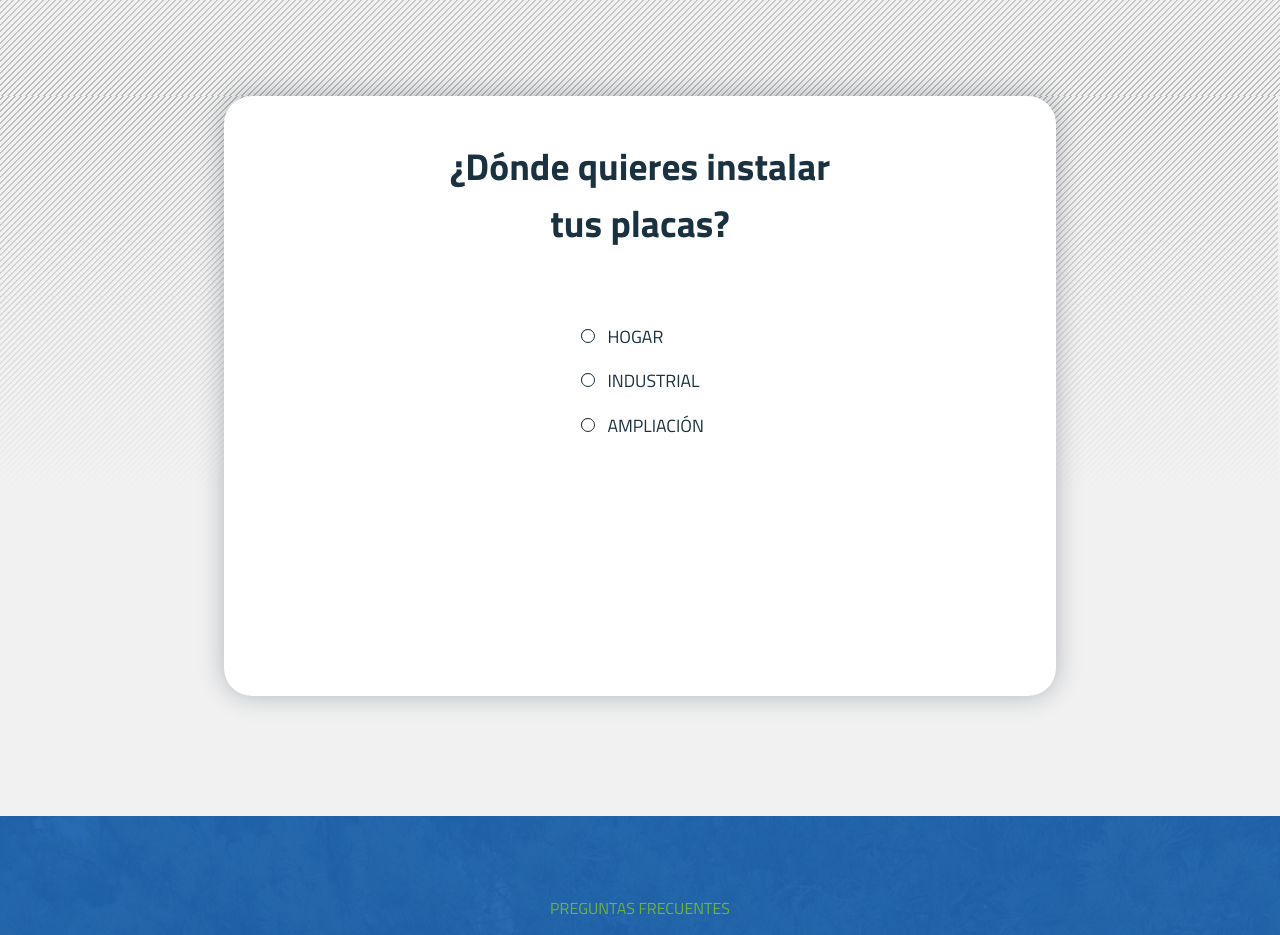
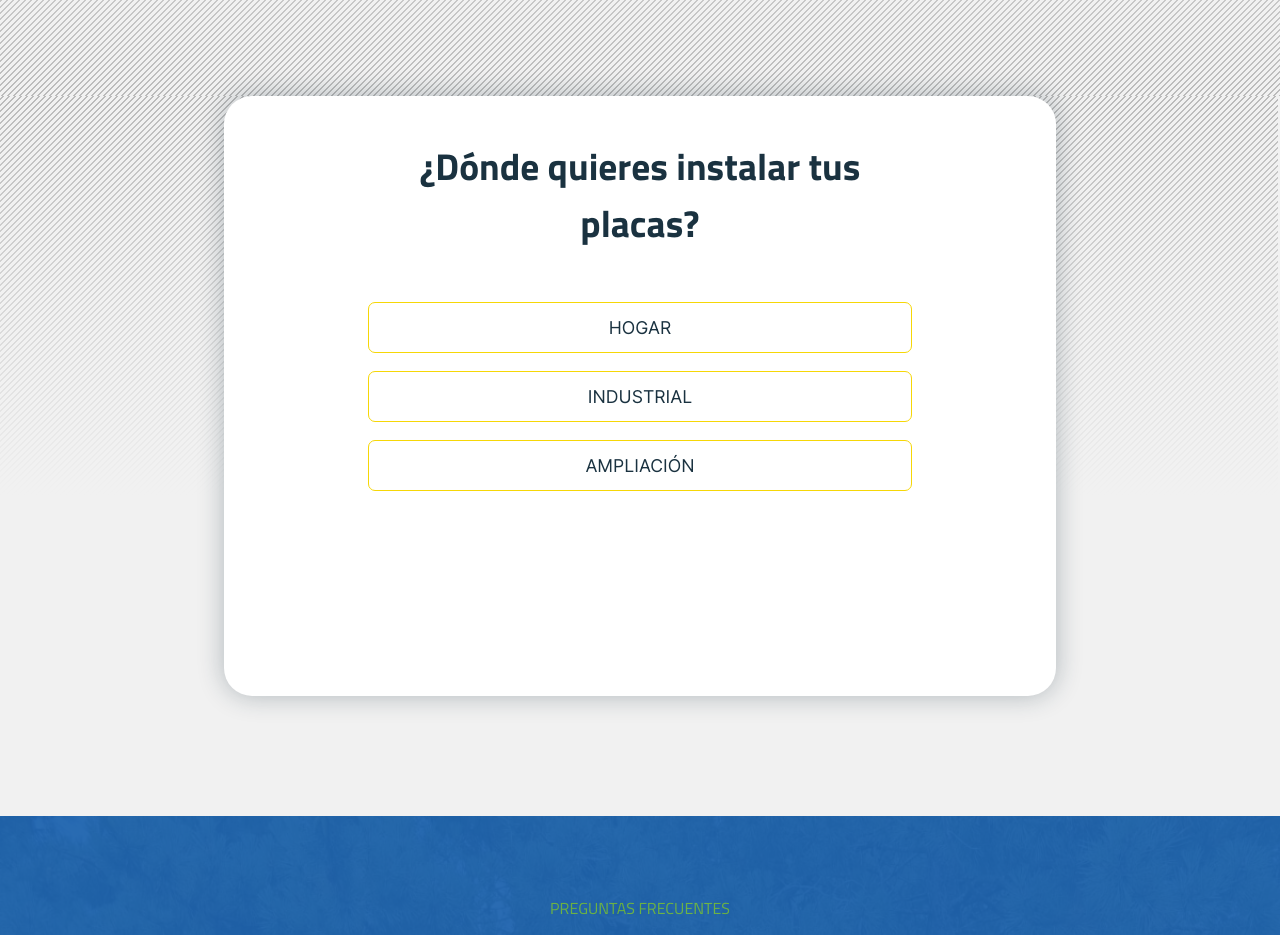
Before and after one commit to quimack/fpbsolar, an Angular app: page / in a window 1280 px wide. Shown: the part 1920-2855 px from the top of the page. Built offline with nearby package versions, Linux system fonts and the light colour scheme.

Commit message:
Modifica estetica del formulario a botones

```diff
--- a/src/app/sections/form/form.component.html
+++ b/src/app/sections/form/form.component.html
@@ -3,38 +3,67 @@
   <div class="bckgr2"></div>
 
   <div class="steps-wrapper">
-    <div *ngIf="step === 1" class="step" [@fadeInOut]="step === 1">
+    <div *ngIf="step === 1" class="step width-75" [@fadeInOut]="step === 1">
       <div class="title">¿Dónde quieres instalar tus placas?</div>
-      <div class="options">
-        <form action="" [formGroup]="installationForm">
+      <div class="options width-100">
+        <!-- <form action="" [formGroup]="installationForm"> -->
         <div class="option">
-            <input
+          <button
+            class="secondary-btn width-100"
+            [class.selected]="
+              installationForm.get('installationType')?.value === 1
+            "
+            (click)="setInstallationType(1)"
+          >
+            HOGAR
+          </button>
+
+          <!-- <input2369+6666666666666666666666666666
               formControlName="installationType"
               type="radio"
               [value]="1"
               id="home"
-            />
-            <label for="home">HOGAR</label>
+            /> -->
+          <!-- <label for="home">HOGAR</label> -->
         </div>
         <div class="option">
+          <button
+            class="secondary-btn width-100"
+            [class.selected]="
+              installationForm.get('installationType')?.value === 2
+            "
+            (click)="setInstallationType(2)"
+          >
+            INDUSTRIAL
+          </button>
+          <!--
             <input
               type="radio"
               formControlName="installationType"
               [value]="2"
               id="industrial"
             />
-            <label for="industrial">INDUSTRIAL</label>
+            <label for="industrial">INDUSTRIAL</label> -->
         </div>
         <div class="option">
-            <input
+          <button
+            class="secondary-btn width-100"
+            [class.selected]="
+              installationForm.get('installationType')?.value === 3
+            "
+            (click)="setInstallationType(3)"
+          >
+            AMPLIACIÓN
+          </button>
+
+          <!-- <input
               formControlName="installationType"
               type="radio"
               [value]="3"
               id="extension"
             />
-            <label for="extension">AMPLIACIÓN</label>
+            <label for="extension">AMPLIACIÓN</label> -->
         </div>
-        </form>
         <!--
         <div class="option width-30" (click)="setInstallationType(1)">
           <input *ngIf="installationType !== 1" type="radio" name="home" id="home">
@@ -53,48 +82,79 @@
         </div> -->
       </div>
     </div>
-    <div *ngIf="step === 2" class="step" [@fadeInOut]="step === 2">
+    <div *ngIf="step === 2" class="step width-75" [@fadeInOut]="step === 2">
       <!-- <div class="title">¿Dónde quieres autoconsumo?</div> -->
       <div class="title">¿Dónde quieres instalar tus placas?</div>
-      <div class="options">
-        <form action="" [formGroup]="installationForm">
+      <div class="options width-100">
+        <!-- <form action="" [formGroup]="installationForm"> -->
         <div class="option">
-            <input
+          <!-- <input
               formControlName="place"
               type="radio"
               [value]="1"
               id="house"
             />
             <label for="home">CASA</label>
+           -->
+          <button
+            class="secondary-btn width-100"
+            [class.selected]="installationForm.get('place')?.value === 1"
+            (click)="setPlace(1)"
+          >
+            CASA
+          </button>
         </div>
         <div class="option">
-            <input
+          <button
+            class="secondary-btn width-100"
+            [class.selected]="installationForm.get('place')?.value === 2"
+            (click)="setPlace(2)"
+          >
+            PISO
+          </button>
+
+          <!-- <input
               formControlName="place"
               type="radio"
               [value]="2"
               id="appartment"
             />
-            <label for="industrial">PISO</label>
+            <label for="industrial">PISO</label> -->
         </div>
         <div class="option">
-            <input
+          <!-- <input
               formControlName="place"
               type="radio"
               [value]="3"
               id="neighborhood"
             />
-            <label for="extension">COMUNIDAD DE VECINOS</label>
+            <label for="extension">COMUNIDAD DE VECINOS</label> -->
+          <button
+            class="secondary-btn width-100"
+            [class.selected]="installationForm.get('place')?.value === 3"
+            (click)="setPlace(3)"
+          >
+            COMUNIDAD DE VECINOS
+          </button>
         </div>
         <div class="option">
-            <input
+          <button
+            class="secondary-btn width-100"
+            [class.selected]="installationForm.get('place')?.value === 4"
+            (click)="setPlace(4)"
+          >
+            NEGOCIO O EMPRESA
+          </button>
+
+          <!-- <input
               formControlName="place"
               type="radio"
               [value]="4"
               id="business"
             />
-            <label for="extension">NEGOCIO O EMPRESA</label>
+            <label for="extension">NEGOCIO O EMPRESA</label> -->
         </div>
-        </form>
+        <!-- </form> -->
       </div>
 
       <!-- <div class="options">
@@ -117,47 +177,85 @@
       </div> -->
     </div>
 
-    <div *ngIf="step === 3" class="step" [@fadeInOut]="step === 3">
+    <div *ngIf="step === 3" class="step width-75" [@fadeInOut]="step === 3">
       <div class="title">¿Cuál es tu gasto mensual en electricidad?</div>
-      <div class="options">
-        <form action="" [formGroup]="installationForm">
+      <div class="options width-100">
+        <!-- <form action="" [formGroup]="installationForm"> -->
         <div class="option">
-            <input
+          <button
+            class="secondary-btn width-100"
+            [class.selected]="
+              installationForm.get('monthlyExpenditure')?.value === 1
+            "
+            (click)="setMonthlyExpenditure(1)"
+          >
+            Menos de 60€
+          </button>
+
+          <!-- <input
               formControlName="monthlyExpenditure"
               type="radio"
               [value]="1"
               id="60"
             />
-            <label for="home">Menos de 60€</label>
+            <label for="home">Menos de 60€</label> -->
         </div>
         <div class="option">
-            <input
+          <!-- <input
               formControlName="monthlyExpenditure"
               type="radio"
               [value]="2"
               id="60-140"
             />
-            <label for="industrial">De 60€ a 140€</label>
+            <label for="industrial">De 60€ a 140€</label> -->
+          <button
+            class="secondary-btn width-100"
+            [class.selected]="
+              installationForm.get('monthlyExpenditure')?.value === 2
+            "
+            (click)="setMonthlyExpenditure(2)"
+          >
+            De 60€ a 140€
+          </button>
         </div>
         <div class="option">
-            <input
+          <button
+            class="secondary-btn width-100"
+            [class.selected]="
+              installationForm.get('monthlyExpenditure')?.value === 3
+            "
+            (click)="setMonthlyExpenditure(3)"
+          >
+            Más de 140€
+          </button>
+
+          <!-- <input
               formControlName="monthlyExpenditure"
               type="radio"
               [value]="3"
               id="140"
             />
-            <label for="extension">Más de 140€</label>
+            <label for="extension">Más de 140€</label> -->
         </div>
         <div class="option">
-            <input
+          <!-- <input
               formControlName="monthlyExpenditure"
               type="radio"
               [value]="4"
               id="dontknow"
             />
-            <label for="extension">No lo sé</label>
+            <label for="extension">No lo sé</label> -->
+          <button
+            class="secondary-btn width-100"
+            [class.selected]="
+              installationForm.get('monthlyExpenditure')?.value === 4
+            "
+            (click)="setMonthlyExpenditure(4)"
+          >
+            No lo sé
+          </button>
         </div>
-        </form>
+        <!-- </form> -->
         <!-- <div class="option width-22" (click)="setMonthlyExpenditure(1)">
           <img src="../../../assets/icons/euro-50.png" alt="" />
           <span>Menos de 60€</span>
@@ -177,7 +275,7 @@
       </div>
     </div>
 
-    <div *ngIf="step === 4" class="step" [@fadeInOut]="step === 4">
+    <div *ngIf="step === 4" class="step width-75" [@fadeInOut]="step === 4">
       <div class="title">Tus datos:</div>
 
       <form
@@ -222,7 +320,15 @@
           </div>
         </div>
 
-        <button class="primary-btn" [class.disabled]="installationForm.invalid || personalDataForm.invalid" type="submit">Enviar</button>
+        <button
+          class="primary-btn"
+          [class.disabled]="
+            installationForm.invalid || personalDataForm.invalid
+          "
+          type="submit"
+        >
+          Enviar
+        </button>
       </form>
     </div>
 
--- a/src/app/sections/form/form.component.scss
+++ b/src/app/sections/form/form.component.scss
@@ -78,11 +78,10 @@
         font-family: "titillium-bold-web", sans-serif;
         font-size: 1.8em;
         text-align: center;
-        max-width: 68%;
       }
 
       .options {
-        margin-top: 3em;
+        margin-top: 2em;
         // width: 100%;
         // max-width: 650px;
         // display: flex;
--- a/src/app/sections/form/form.component.ts
+++ b/src/app/sections/form/form.component.ts
@@ -1,6 +1,6 @@
 import { Component, OnInit } from '@angular/core';
 import { InstallationType, Place, MonthlyExpenditure } from '../../models/formData';
-import { FormControl, FormGroup, RequiredValidator, Validators } from '@angular/forms';
+import { FormControl, FormGroup, Validators } from '@angular/forms';
 import { fadeInOutAnimation } from 'src/assets/animations';
 
 @Component({
@@ -56,38 +56,40 @@ export class FormComponent implements OnInit {
   }
 
 
-  // setInstallationType(typeId: InstallationType){
-  //   console.log("aslj")
-  //   this.installationType = typeId;
+  setInstallationType(typeId: InstallationType){
+    console.log("aslj", typeId)
+    // this.installationType = typeId;
+    this.installationForm.get("installationType")?.setValue(typeId)
+    // this.installationForm.controls['installationType'].patchValue(typeId)
+    // console.log(this.installationForm.value)
+    // setTimeout(()=>{
+    //   this.lastStep = Number(this.step);
+    //   if(typeId === InstallationType.HOGAR){
+    //     this.step = 2;
+    //   }else{
+    //     this.step = 4;
+    //   }
+    // }, 1000)
+  }
 
-  //   setTimeout(()=>{
-  //     this.lastStep = Number(this.step);
-  //     if(typeId === InstallationType.HOGAR){
-  //       this.step = 2;
-  //     }else{
-  //       this.step = 4;
-  //     }
-  //   }, 1000)
-  // }
+  setPlace(placeId: Place){
+    this.installationForm.get("place")?.setValue(placeId)
 
-  // setPlace(placeId: Place){
-  //   this.place = placeId;
+    // this.step2 = false;
+    // this.step3 = true;
+    this.lastStep = Number(this.step);
 
-  //   // this.step2 = false;
-  //   // this.step3 = true;
-  //   this.lastStep = Number(this.step);
+    this.step = 3;
+  }
 
-  //   this.step = 3;
-  // }
+  setMonthlyExpenditure(value: MonthlyExpenditure){
+    this.installationForm.get("monthlyExpenditure")?.setValue(value)
 
-  // setMonthlyExpenditure(value: MonthlyExpenditure){
-  //   this.monthlyExpenditure = value;
-
-  //   // this.step3 = false;
-  //   // this.step4 = true;
-  //   this.lastStep = Number(this.step);
-  //   this.step = 4;
-  // }
+    // this.step3 = false;
+    // this.step4 = true;
+    this.lastStep = Number(this.step);
+    this.step = 4;
+  }
 
   onSubmit(){
     console.log(this.personalDataForm)
--- a/src/styles.scss
+++ b/src/styles.scss
@@ -75,6 +75,29 @@ body {
   }
 }
 
+.secondary-btn {
+  border: 1px solid #f6d707;
+  text-align: center;
+  color: #1a3240;
+  padding: 0.8em 1.5em;
+  border-radius: 7px;
+  cursor: pointer;
+  transition: background-color 0.5s;
+  font-size: 1em;
+  font-family: "inter", sans-serif;
+
+  &.selected {
+    background-color: #f6d707;
+  }
+
+  &:hover {
+    border: none;
+    background-color: #1a3240;
+    color: #ffff;
+  }
+
+}
+
 button {
   cursor: pointer;
   background-color: transparent;
@@ -116,10 +139,12 @@ input[type="radio"]:checked:after {
   border: 1px solid $grey-dark;
 }
 
-
 // WIDTHS AND HEIGHTS
 .width-100 {
   width: 100%;
+}
+.width-75 {
+  width: 75%;
 }
 
 .width-30 {
@@ -171,7 +196,6 @@ input[type="radio"]:checked:after {
   color: $terciary;
 }
 
-
 // FONTS
 @font-face {
   font-family: "halyard-display";
```
Lines whose indentation alone changed are shown as unchanged.
